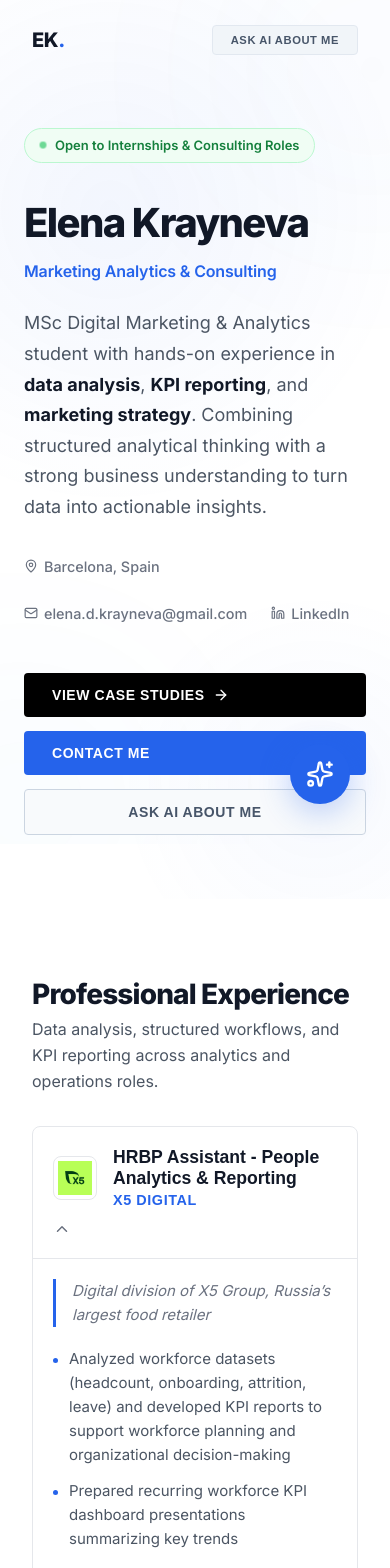
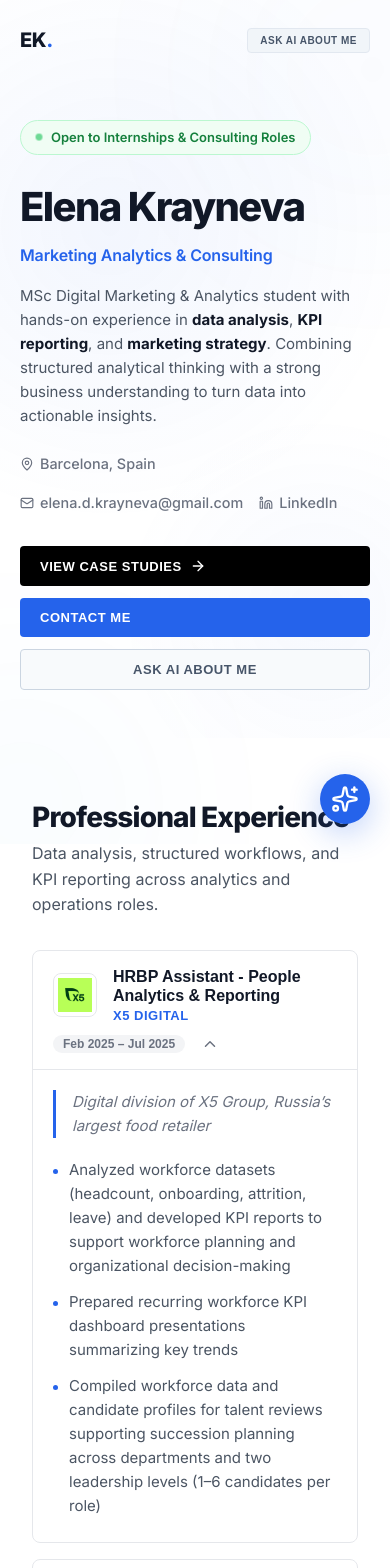
Before and after one commit to elenadkrayneva/antigraviti, a Next.js app: page / in a window 390 px wide. Shown: the top 1568 px of the page. Built offline with nearby package versions, Linux system fonts and the light colour scheme.

Commit message:
Mobile adaptation: Improved section responsiveness, reduced font sizes, and optimized Education & Certifications layout for 100% fullscreen view.

```diff
--- a/components/Certifications.module.css
+++ b/components/Certifications.module.css
@@ -1,13 +1,13 @@
 .section {
-  min-height: 100vh;
+  min-height: 80vh;
   display: flex;
   align-items: center;
-  padding: 6rem 0;
+  padding: 4rem 0 3rem;
   background: transparent;
 }
 
 .header {
-  margin-bottom: 3rem;
+  margin-bottom: 2rem;
 }
 
 .sectionTitle {
@@ -24,9 +24,30 @@
 }
 
 .groupsContainer {
-  display: flex;
-  flex-direction: column;
-  gap: 4rem;
+  display: grid;
+  grid-template-columns: 1fr 1.5fr;
+  gap: 3rem;
+  align-items: start;
+}
+
+@media (max-width: 1024px) {
+  .groupsContainer {
+    grid-template-columns: 1fr;
+    gap: 3rem;
+  }
+}
+
+@media (max-width: 768px) {
+  .section {
+    padding: 4rem 0;
+    min-height: auto;
+  }
+  .header {
+    margin-bottom: 2rem;
+  }
+  .sectionTitle {
+    font-size: 1.75rem;
+  }
 }
 
 .group {
@@ -60,7 +81,7 @@
 }
 
 .eduCard {
-  padding: 1.5rem;
+  padding: 1rem 1.25rem;
   background: #ffffff;
   border: 1px solid var(--border-subtle);
   border-radius: var(--radius-md);
@@ -81,8 +102,8 @@
 .card {
   display: flex;
   align-items: center;
-  gap: 1rem;
-  padding: 1.25rem;
+  gap: 0.875rem;
+  padding: 1rem;
   background: #ffffff;
   border: 1px solid var(--border-subtle);
   border-radius: var(--radius-md);
--- a/components/Chatbot.module.css
+++ b/components/Chatbot.module.css
@@ -300,11 +300,17 @@
   filter: brightness(1.1);
 }
 
-@media (max-width: 480px) {
+@media (max-width: 768px) {
+  .toggleButton {
+    bottom: 1.25rem;
+    right: 1.25rem;
+    width: 50px;
+    height: 50px;
+  }
   .chatContainer {
     width: calc(100vw - 2rem);
-    height: calc(100vh - 8rem);
+    height: calc(100vh - 10rem);
     right: 1rem;
-    bottom: 6rem;
+    bottom: 5.5rem;
   }
 }
--- a/components/Contact.module.css
+++ b/components/Contact.module.css
@@ -144,8 +144,21 @@
 }
 
 @media (max-width: 768px) {
+  .section {
+    padding: 4rem 0;
+    min-height: auto;
+  }
   .inner {
     grid-template-columns: 1fr;
     gap: 3rem;
   }
+  .title {
+    font-size: 1.75rem;
+  }
+  .subtitle {
+    font-size: 0.9375rem;
+  }
+  .contacts {
+    gap: 0.75rem;
+  }
 }
--- a/components/Experience.module.css
+++ b/components/Experience.module.css
@@ -207,9 +207,16 @@
   color: var(--brand-accent);
 }
 
-@media (max-width: 640px) {
+@media (max-width: 768px) {
+  .section {
+    padding: 4rem 0;
+    min-height: auto;
+  }
+  .sectionTitle {
+    font-size: 1.75rem;
+  }
   .cardToggle {
-    padding: 1.25rem 1.25rem;
+    padding: 1rem 1.25rem;
     flex-direction: column;
     align-items: flex-start;
     gap: 0.75rem;
@@ -218,6 +225,13 @@
     padding: 0 1.25rem 1.5rem;
   }
   .dateBadge {
-    display: none;
+    font-size: 0.75rem;
+    padding: 2px 10px;
+  }
+  .role {
+    font-size: 1rem;
+  }
+  .company {
+    font-size: 0.8125rem;
   }
 }
--- a/components/Hero.module.css
+++ b/components/Hero.module.css
@@ -202,11 +202,39 @@
   background: radial-gradient(circle, rgba(37,99,235,0.04) 0%, transparent 70%);
 }
 
-@media (max-width: 640px) {
+@media (max-width: 768px) {
+  .heroSection {
+    min-height: 80vh;
+  }
   .content {
-    padding: 3rem 1.5rem 4rem;
+    padding: 2.5rem 1.25rem 3rem;
+  }
+  .availabilityBadge {
+    margin-bottom: 2rem;
+  }
+  .name {
+    font-size: 2.5rem;
+  }
+  .role {
+    font-size: 1rem;
+    margin-bottom: 1rem;
+  }
+  .subheadline {
+    font-size: 0.9375rem;
+    line-height: 1.6;
+    margin-bottom: 1.5rem;
+  }
+  .meta {
+    gap: 1rem;
+    margin-bottom: 2rem;
   }
   .ctaGroup {
     flex-direction: column;
+    gap: 0.75rem;
+  }
+  .btnPrimary, .btnSecondary, .btnGhost {
+    width: 100%;
+    padding: 12px 20px;
+    font-size: 0.8125rem;
   }
 }
--- a/components/Navigation.module.css
+++ b/components/Navigation.module.css
@@ -80,10 +80,18 @@
 }
 
 @media (max-width: 768px) {
+  .navContainer {
+    padding: 0 1.25rem;
+  }
   .links {
-    gap: 1.5rem;
+    gap: 0.75rem;
   }
   .link {
-    display: none; /* Hide secondary links on mobile for simplicity, keep CTA */
+    display: none;
+  }
+  .cta {
+    padding: 6px 12px;
+    font-size: 0.625rem;
+    white-space: nowrap;
   }
 }
--- a/components/Skills.module.css
+++ b/components/Skills.module.css
@@ -95,3 +95,19 @@
   color: var(--fg-secondary);
   opacity: 0.7;
 }
+@media (max-width: 768px) {
+  .section {
+    padding: 4rem 0;
+    min-height: auto;
+  }
+  .sectionTitle {
+    font-size: 1.75rem;
+  }
+  .grid {
+    margin-top: 2rem;
+    grid-template-columns: 1fr;
+  }
+  .categoryCard {
+    padding: 1.5rem;
+  }
+}
--- a/components/projects.module.css
+++ b/components/projects.module.css
@@ -272,11 +272,19 @@
   border-radius: 4px;
 }
 
-@media (max-width: 640px) {
+@media (max-width: 768px) {
+  .section {
+    padding: 4rem 0;
+    min-height: auto;
+  }
+  .sectionTitle {
+    font-size: 1.75rem;
+  }
   .grid {
     grid-template-columns: 1fr;
+    gap: 1rem;
   }
   .cardHeader, .cardBody {
-    padding: 1.5rem;
+    padding: 1.25rem;
   }
 }
```
